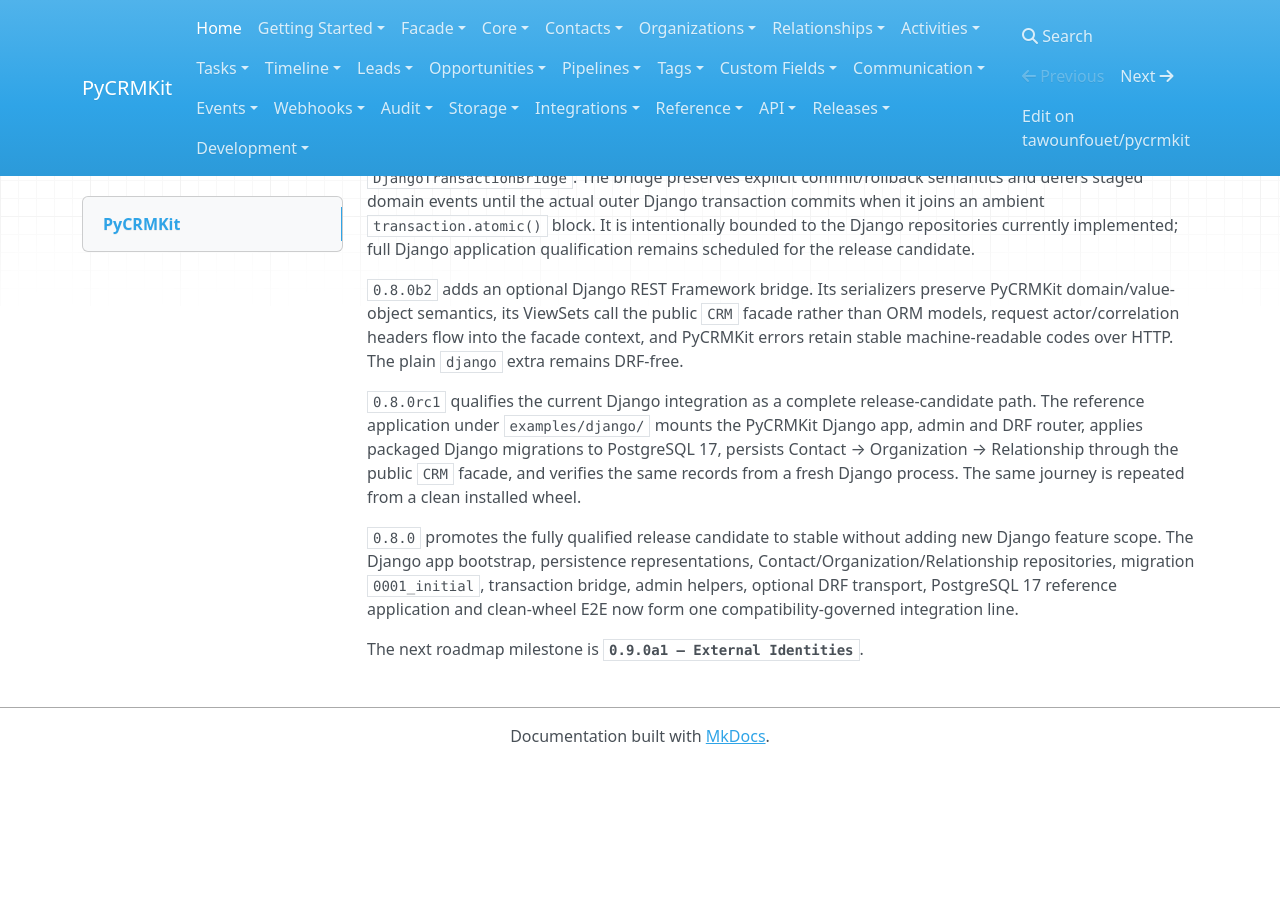
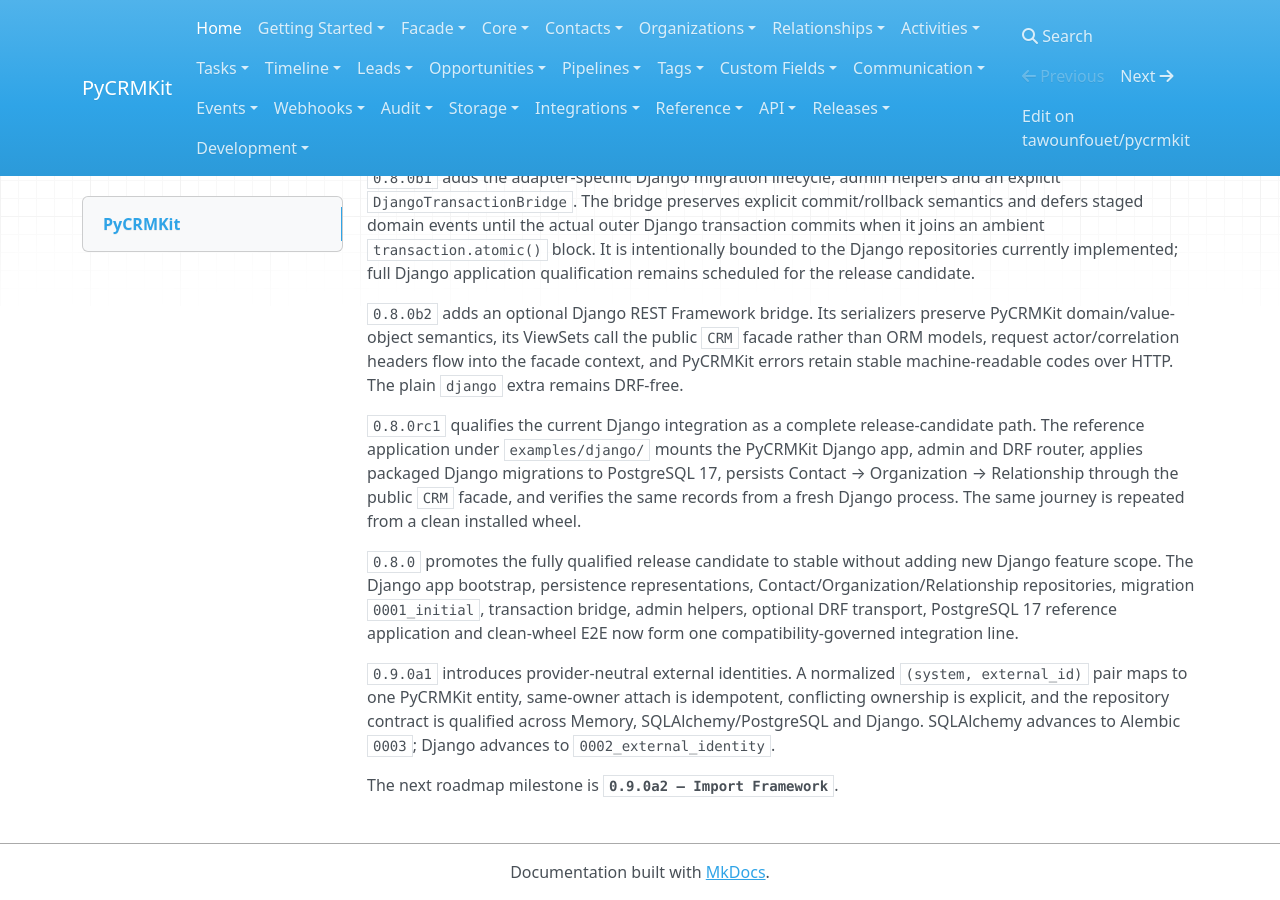
Before and after one commit to tawounfouet/pycrmkit, an MkDocs documentation site: the page built from docs/index.md, in a window 1280 px wide and 900 px high, scrolled down 1599 px. Built offline with MkDocs 1.6.1, drawn with Linux system fonts in a browser that asks for light colours; nearby versions of some CDN libraries; before the commit the page ends 2363 px from its top, so only the background shows below that; some of the changed text lies outside the part shown.

Commit message:
docs: describe external identities alpha

```diff
--- a/docs/index.md
+++ b/docs/index.md
@@ -3,6 +3,7 @@
 PyCRMKit is a modular, headless Python CRM domain framework.
 
 The current stable version is **`0.8.0 — Django Integration Stable`**.
+The latest data-operations prerelease is **`0.9.0a1 — External Identities`**.
 The stable `0.1`–`0.5` CRM Core, Activity/Timeline, Sales, Communication,
 and Eventing/Webhooks contracts are compatibility-governed:
 
@@ -91,4 +92,6 @@
 
 `0.8.0` promotes the fully qualified release candidate to stable without adding new Django feature scope. The Django app bootstrap, persistence representations, Contact/Organization/Relationship repositories, migration `0001_initial`, transaction bridge, admin helpers, optional DRF transport, PostgreSQL 17 reference application and clean-wheel E2E now form one compatibility-governed integration line.
 
-The next roadmap milestone is **`0.9.0a1 — External Identities`**.
+`0.9.0a1` introduces provider-neutral external identities. A normalized `(system, external_id)` pair maps to one PyCRMKit entity, same-owner attach is idempotent, conflicting ownership is explicit, and the repository contract is qualified across Memory, SQLAlchemy/PostgreSQL and Django. SQLAlchemy advances to Alembic `0003`; Django advances to `0002_external_identity`.
+
+The next roadmap milestone is **`0.9.0a2 — Import Framework`**.
```
